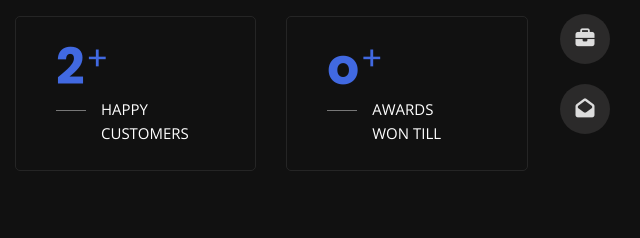
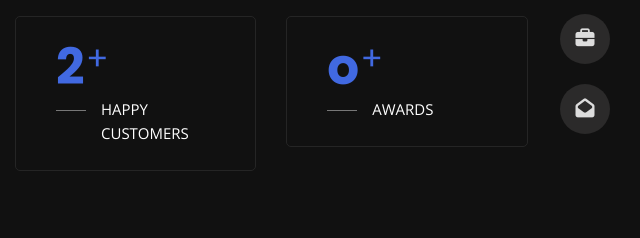
Before and after one commit to mayank-mallick/mayank-mallick.github.io, a plain HTML site: page about.html in a window 1280 px wide. Shown: the part 396-634 px from the top of the page, 640-1280 px from the left. Drawn offline with nearby package versions, Linux system fonts and the light colour scheme; a script that the page names is missing.

Commit message:
Update about.html

```diff
--- a/about.html
+++ b/about.html
@@ -200,7 +200,7 @@
                     <div class="col-6">
                         <div class="box-stats">
                             <h3 class="poppins-font position-relative">o</h3>
-                            <p class="open-sans-font m-0 position-relative text-uppercase">awards <span class="d-block">won till</span></p>
+                            <p class="open-sans-font m-0 position-relative text-uppercase">awards <span class="d-block"></span></p>
                         </div>
                     </div>
                 </div>
```
